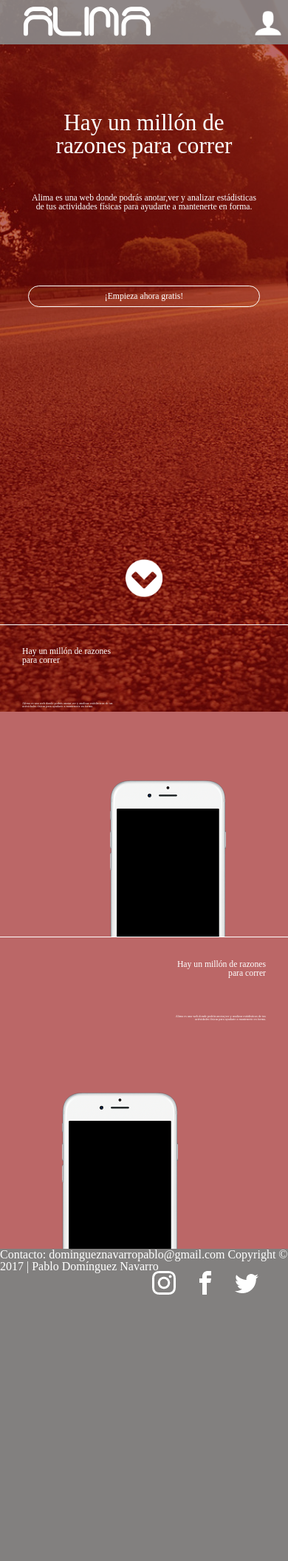
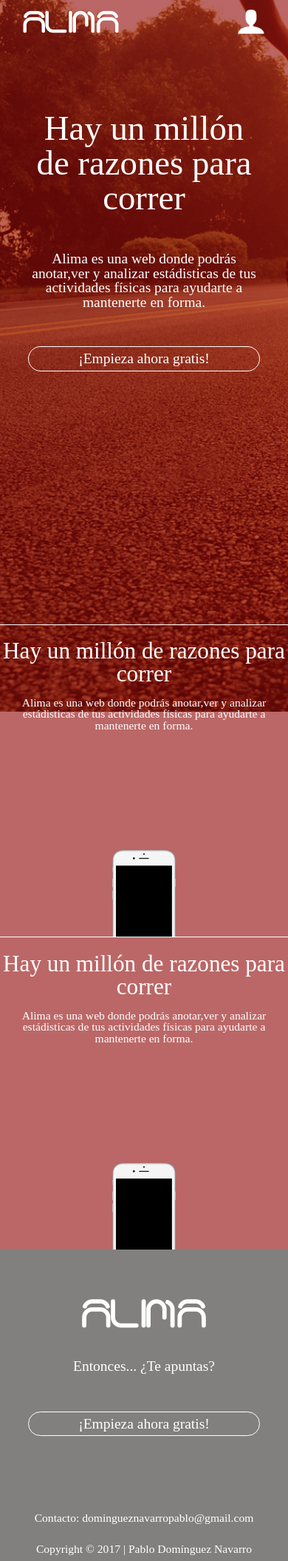
Before and after one commit to PDN-04/ProyectoIntegrador, a PHP site: page / in a window 390 px wide. Shown: the whole page at 74% size. Run offline with PHP 8.4, Linux system fonts and the light colour scheme.

Commit message:
Adaptación del layout para dispositivos móviles V3

```diff
--- a/css/styles.css
+++ b/css/styles.css
@@ -3,6 +3,61 @@ body
     font-family: 'Microsoft Sans Serif';
 
     color: #fff;
+}
+
+header
+{
+    position: fixed;
+    z-index: 100;
+    top: 0;
+    left: 0;
+
+    width: 100%;
+    height: 60px;
+
+    background-color: rgba(127, 127, 127, .9);
+}
+
+header h1
+{
+    font-family: 'sport_centerregular';
+    font-size: 60px;
+
+    position: absolute;
+    left: 30px;
+}
+
+.registrarse
+{
+    position: absolute;
+    top: 10px;
+    right: 200px;
+
+    padding: 10px 20px;
+
+    text-decoration: none;
+
+    color: #fff;
+    border: 2px solid white;
+    border-radius: 20px;
+}
+.login
+{
+    position: absolute;
+    top: 10px;
+    right: 30px;
+
+    padding: 10px 20px;
+
+    text-decoration: none;
+
+    color: #fff;
+    border: 2px solid white;
+    border-radius: 20px;
+}
+.login img
+{
+    display: none;
 }
 
 .fondo img
@@ -21,8 +76,7 @@ body
 }
 
 .fondo1,
-.fondo1-responsive
-.fondo2,
+.fondo1-responsive .fondo2,
 .fondo2-responsive
 {
     position: absolute;
@@ -31,6 +85,7 @@ body
     width: 100%;
     height: 100vh;
 }
+
 .fondo1 img
 {
     position: absolute;
@@ -42,6 +97,7 @@ body
 
     opacity: 1;
 }
+
 .fondo1-responsive img
 {
     position: absolute;
@@ -53,6 +109,7 @@ body
 
     opacity: 0;
 }
+
 .fondo2 img
 {
     position: absolute;
@@ -64,6 +121,7 @@ body
 
     opacity: 1;
 }
+
 .fondo2-responsive img
 {
     position: absolute;
@@ -75,79 +133,22 @@ body
 
     opacity: 0;
 }
-header
-{
-    position: fixed;
-    z-index: 100;
-    top: 0;
-    left: 0;
 
-    width: 100%;
-    height: 60px;
-
-    background-color: rgba(138, 138, 138, .9);
-}
-
-header h1
-{
-    font-family: sport_centerregular;
-    font-size: 80px;
-    line-height: 60px;
-
-    position: absolute;
-    left: 30px;
-
-    color: #fff;
-}
-
-header a
-{
-    font-size: 15px;
-    line-height: 36px;
-
-    position: absolute;
-    top: 10px;
-
-    width: 10vw;
-    min-width: 50px;
-    max-width: 10%;
-    height: 36px;
-
-    text-align: center;
-    text-decoration: none;
-
-    border: 2px solid white;
-    border-radius: 25px;
-}
-header a img
-{
-    display: none;
-}
-.registrarse
-{
-    right: 13vw;
-
-    color: #8d0202;
-    background-color: #fff;
-}
-.login
-{
-    right: 2vw;
-
-    color: #fff;
-}
 main
 {
     min-height: 100vh;
 }
+
 section
 {
     height: 100vh;
 }
+
 .pag1 .contenido
 {
     height: 100vh;
 }
+
 .pag1 .contenido h1
 {
     font-size: 4.5vw;
@@ -159,6 +160,7 @@ section
     padding-top: 200px;
     padding-left: 30px;
 }
+
 .pag1 .contenido span
 {
     font-size: 1.1vw;
@@ -170,6 +172,7 @@ section
     padding-top: 50px;
     padding-left: 30px;
 }
+
 .pag1 .contenido a
 {
     font-size: 1.1vw;
@@ -190,18 +193,22 @@ section
     border: .2vw solid white;
     border-radius: 50vw;
 }
+
 .pag1 .contenido a img
 {
     text-align: center;
 }
+
 .pag2 .contenido
 {
     height: 100vh;
 }
+
 .pag2 .contenido .parte1
 {
     height: 50vh;
 }
+
 .pag2 .contenido .parte2
 {
     height: 50vh;
@@ -231,6 +238,27 @@ section
     padding-top: 8vw;
     padding-left: 30px;
 }
+
+.pag2 .contenido .parte1 .texto span
+{
+    font-size: 1.1vw;
+
+    display: block;
+
+    padding-top: 50px;
+    padding-left: 30px;
+}
+
+.pag2 .contenido .parte1 .mobile img
+{
+    position: absolute;
+    right: 20vh;
+    bottom: -50vh;
+
+    height: 20vw;
+    min-height: 25%;
+}
+
 .pag2 .contenido .parte2 .texto h1
 {
     font-size: 3vw;
@@ -240,36 +268,18 @@ section
     padding-top: 8vw;
     padding-right: 30px;
 }
-.pag2 .contenido .parte1 .texto span
+
+.pag2 .contenido .parte2 .texto span
 {
     font-size: 1.1vw;
 
     display: block;
 
     padding-top: 50px;
-    padding-left: 30px;
-}
-.pag2 .contenido .parte2 .texto span
-{
-    font-size: 1.1vw;
-
-    display: block;
-    /*min-width: 10vh;
-    max-width: 50%;*/
-
-    padding-top: 50px;
     padding-right: 30px;
 }
-.pag2 .contenido .parte1 img
-{
-    position: absolute;
-    right: 20vh;
-    bottom: -50vh;
 
-    height: 20vw;
-    min-height: 25%;
-}
-.pag2 .contenido .parte2 img
+.pag2 .contenido .parte2 .mobile img
 {
     position: absolute;
     bottom: -100vh;
@@ -278,6 +288,7 @@ section
     height: 20vw;
     min-height: 25%;
 }
+
 .down
 {
     position: absolute;
@@ -287,6 +298,7 @@ section
 
     text-align: center;
 }
+
 .down img
 {
     width: 9vw;
@@ -294,107 +306,185 @@ section
 
     cursor: pointer;
 }
+
 footer
 {
     height: 50vh;
 
     background-color: #82807f;
 }
+
 footer .network
 {
     position: absolute;
     right: 30px;
 }
+
 footer .network img
 {
     position: relative;
     top: 30px;
 
-    margin: 0 10px;
+    width: 2vw;
+    margin: 0 1vw;
 }
-.login:hover
+
+.registrarse-footer
 {
-    color: #8d0202;
-    background-color: #fff;
+    position: absolute;
+    bottom: -130vh;
+
+    width: 100%;
+
+    text-align: center;
 }
-.registrarse:hover
+
+.registrarse-footer a
 {
+    font-size: 1.1vw;
+    line-height: 3vw;
+
+    display: block;
+
+    min-width: 10vh;
+    max-width: 20%;
+    height: 3vw;
+    margin: 0 auto;
+
+    text-align: center;
+    text-decoration: none;
+
     color: #fff;
-    background-color: #8d0202;
+    border: .2vw solid white;
+    border-radius: 50vw;
 }
+
+footer span:nth-of-type(1)
+{
+    font-family: 'sport_centerregular';
+    font-size: 5vw;
+
+    position: absolute;
+    bottom: -110vh;
+
+    display: block;
+
+    width: 100%;
+
+    text-align: center;
+}
+
+footer span:nth-of-type(2)
+{
+    font-size: 1.1vw;
+
+    position: absolute;
+    bottom: -120vh;
+
+    display: block;
+
+    width: 100%;
+
+    text-align: center;
+}
+
+footer span:nth-of-type(3)
+{
+    font-size: 1.1vw;
+
+    position: absolute;
+    bottom: -145vh;
+
+    display: block;
+
+    width: 100%;
+
+    text-align: center;
+}
+
+footer span:nth-of-type(4)
+{
+    font-size: 1.1vw;
+
+    position: absolute;
+    bottom: -149vh;
+
+    display: block;
+
+    width: 100%;
+
+    text-align: center;
+}
+
 .contenido a:hover
 {
     color: #8d0202;
     background-color: #fff;
 }
-@media screen and (min-width: 3000px)
+
+@media screen and (min-width: 2000px)
 {
-    header a
-    {
-        max-width: 250px;
-    }
     .registrarse
     {
-        right: 11vw;
+        top: 5px;
+        right: 300px;
     }
-}
-@media screen and (min-width: 2000px)
-{
-    .pag2 .contenido .parte1 img
+    .login
+    {
+        top: 5px;
+    }
+    .pag2 .contenido .parte1 .mobile img
     {
         right: 5vh;
     }
-    .pag2 .contenido .parte2 img
+    .pag2 .contenido .parte2 .mobile img
     {
         left: 5vh;
     }
 }
+
 @media screen and (max-width: 1000px)
 {
-    header a
-    {
-        min-width: 100px;
-    }
-    .registrarse
-    {
-        right: 16vw;
-    }
-    .pag2 .contenido .parte1 img
+    .pag2 .contenido .parte1 .mobile img
     {
         right: 10vh;
     }
-    .pag2 .contenido .parte2 img
+    .pag2 .contenido .parte2 .mobile img
     {
         left: 10vh;
     }
 }
+
 @media screen and (max-width: 800px)
 {
-    header a
+    header
     {
-        width: auto;
-        min-width: auto;
-        max-width: auto;
-        height: auto;
+        position: absolute;
+
+        background: none;
+    }
+    header h1
+    {
+        font-size: 80px;
+
+        top: -6px;
+    }
+    .login
+    {
+        top: 5px;
+
+        padding: 0;
 
         border: none;
-        border-radius: initial;
     }
-    header a span
+    .login span
     {
         display: none;
     }
-
-    header a img
+    .login img
     {
-        line-height: 60px;
-
         display: block;
-
-        width: 40px;
-        height: 40px;
     }
-
     .fondo1 img
     {
         opacity: 0;
@@ -414,6 +504,7 @@ footer .network img
     .pag1 .contenido
     {
         text-align: center;
+
         border-bottom: 1px solid #fff;
     }
     .pag1 .contenido h1
@@ -446,22 +537,268 @@ footer .network img
         max-width: 80%;
         height: 7vw;
         margin: 0 auto;
-        margin-top: 50px;
     }
     .pag2 .contenido .parte1
-{
-    border-bottom: 1px solid #fff;
-}
+    {
+        border-bottom: 1px solid #fff;
+    }
+    .pag2 .contenido .parte1 .texto,
+    .pag2 .contenido .parte2 .texto
+    {
+        width: 100%;
+        margin-left: 0;
+
+        text-align: center;
+    }
+    .pag2 .contenido .parte1 .texto h1,
+    .pag2 .contenido .parte2 .texto h1
+    {
+        font-size: 5vw;
+
+        padding-top: 5vw;
+        padding-right: 0;
+        padding-left: 0;
+    }
+    .pag2 .contenido .parte1 .texto span,
+    .pag2 .contenido .parte2 .texto span
+    {
+        font-size: 2vw;
+
+        padding-top: 2vw;
+        padding-right: 0;
+        padding-left: 0;
+    }
+    .pag2 .contenido .parte1 .mobile,
+    .pag2 .contenido .parte2 .mobile
+    {
+        position: absolute;
+
+        width: 100%;
+
+        text-align: center;
+    }
+    .pag2 .contenido .parte1 .mobile img,
+    .pag2 .contenido .parte2 .mobile img
+    {
+        position: relative;
+        right: 0;
+        bottom: 30vw;
+        left: 0;
+
+        height: 30vw;
+        min-height: 10%;
+
+        text-align: center;
+    }
     .registrarse
     {
         display: none;
     }
-    .down img
+    .down
     {
-        min-width: 50px;
+        display: none;
     }
-    .login:hover
+    .registrarse-footer
     {
+        bottom: -130vh;
+    }
+    .registrarse-footer a
+    {
+        font-size: 3vw;
+        line-height: 7vw;
+
+        display: block;
+
+        min-width: 10vh;
+        max-width: 80%;
+        height: 7vw;
+        margin: 0 auto;
+    }
+    footer .network
+    {
+        right: 1vw;
+    }
+    footer .network img
+    {
+        top: 2vw;
+
+        width: 3vw;
+        margin: 0 1vw;
+    }
+    footer span:nth-of-type(1)
+    {
+        font-size: 15vw;
+
+        bottom: -115vh;
+    }
+    footer span:nth-of-type(2)
+    {
+        font-size: 3vw;
+
+        bottom: -120vh;
+    }
+    footer span:nth-of-type(3)
+    {
+        font-size: 3vw;
+
+        bottom: -144vh;
+    }
+    footer span:nth-of-type(4)
+    {
+        font-size: 3vw;
+
+        bottom: -149vh;
+    }
+}
+
+@media screen and (max-width: 500px)
+{
+    header
+    {
+        position: absolute;
+
         background: none;
     }
+    header h1
+    {
+        font-size: 60px;
+
+        top: 0;
+    }
+    .login
+    {
+        top: 8px;
+
+        padding: 0;
+
+        border: none;
+    }
+    .login img
+    {
+        width: 40px;
+    }
+    .pag1 .contenido h1
+    {
+        font-size: 12vw;
+
+        padding-top: 150px;
+    }
+    .pag1 .contenido span
+    {
+        font-size: 5vw;
+    }
+    .pag1 .contenido a
+    {
+        font-size: 5vw;
+        line-height: 8vw;
+
+        height: 8vw;
+    }
+    .pag2 .contenido .parte1 .texto h1,
+    .pag2 .contenido .parte2 .texto h1
+    {
+        font-size: 8vw;
+    }
+    .pag2 .contenido .parte1 .texto span,
+    .pag2 .contenido .parte2 .texto span
+    {
+        font-size: 4vw;
+
+        padding-top: 4vw;
+    }
+    .pag2 .contenido .parte1 .mobile img,
+    .pag2 .contenido .parte2 .mobile img
+    {
+        bottom: 30vw;
+
+        height: 30vw;
+    }
+    .registrarse-footer a
+    {
+        font-size: 5vw;
+        line-height: 8vw;
+
+        height: 8vw;
+    }
+    footer .network
+    {
+        display: none;
+    }
+    footer span:nth-of-type(1)
+    {
+        font-size: 20vw;
+
+        bottom: -115vh;
+    }
+    footer span:nth-of-type(2)
+    {
+        font-size: 5vw;
+
+        bottom: -120vh;
+    }
+    footer span:nth-of-type(3)
+    {
+        font-size: 4vw;
+
+        bottom: -144vh;
+    }
+    footer span:nth-of-type(4)
+    {
+        font-size: 4vw;
+
+        bottom: -149vh;
+    }
 }
+
+@media screen and (max-width: 700px) and (orientation:landscape)
+{
+    .fondo img
+    {
+        top: 0;
+        left: 0;
+
+        width: 100%;
+        min-width: 0;
+        height: 100vh;
+        min-height: 0;
+
+        transform: none;
+    }
+    .pag1 .contenido
+    {
+        height: 100vh;
+    }
+    .pag1 .contenido h1
+    {
+        font-size: 5vw;
+
+        padding-top: 75px;
+    }
+    .pag1 .contenido span
+    {
+        font-size: 2vw;
+
+        padding-top: 10px;
+        padding-bottom: 10px;
+    }
+    .pag1 .contenido a
+    {
+        font-size: 4vw;
+        line-height: 7vw;
+
+        height: 7vw;
+        /*padding-top: 20px;*/
+    }
+    .down
+    {
+        display: none;
+    }
+    .pag2
+    {
+        display: none;
+    }
+    footer
+    {
+        display: none;
+    }
+}
--- a/index.html
+++ b/index.html
@@ -52,14 +52,18 @@
                         <h1>Hay un millón de razones para correr</h1>
                         <span>Alima es una web donde podrás anotar,ver y analizar estádisticas de tus actividades físicas para ayudarte a mantenerte en forma.</span>
                     </div>
+                    <div class="mobile">
                         <img src="media/images/mobile.png" alt="">
+                    </div>
                 </div>
                 <div class="parte2">
                     <div class="texto">
                         <h1>Hay un millón de razones para correr</h1>
                         <span>Alima es una web donde podrás anotar,ver y analizar estádisticas de tus actividades físicas para ayudarte a mantenerte en forma.</span>
                     </div>
+                    <div class="mobile">
                         <img src="media/images/mobile.png" alt="">
+                    </div>
                 </div>
             </div>
         </section>
@@ -70,6 +74,11 @@
             <a href="#"><img src="media/images/facebook.png" alt=""></a>
             <a href="#"><img src="media/images/twitter.png" alt=""></a>
         </div>
+        <span>ALIMA</span>
+        <div class="registrarse-footer">
+            <a href="">¡Empieza ahora gratis!</a>
+        </div>
+        <span>Entonces... ¿Te apuntas?</span>
         <span>Contacto: domingueznavarropablo@gmail.com</span>
         <span>Copyright © 2017 | Pablo Domínguez Navarro</span>
     </footer>
```
Lines whose indentation alone changed are shown as unchanged.
